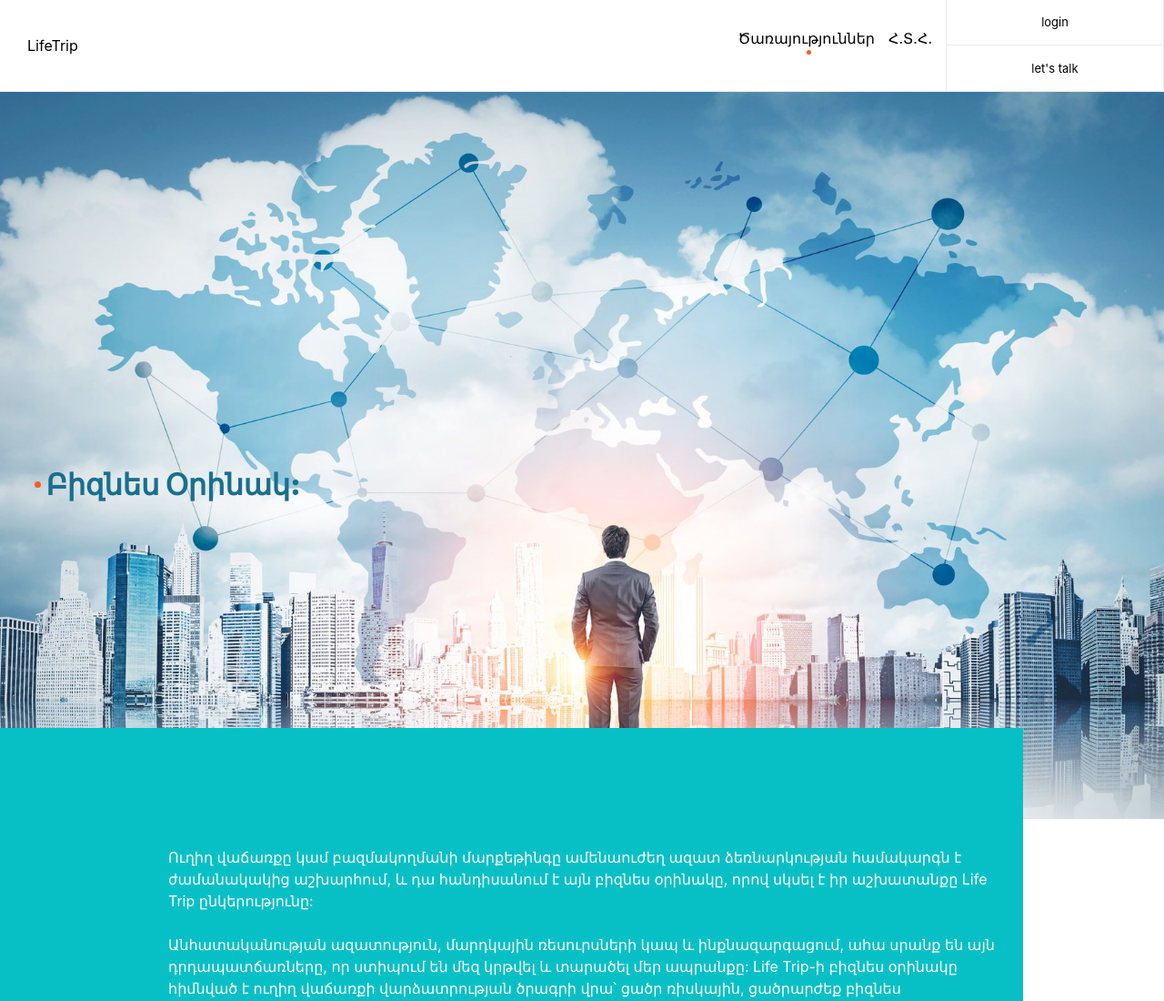
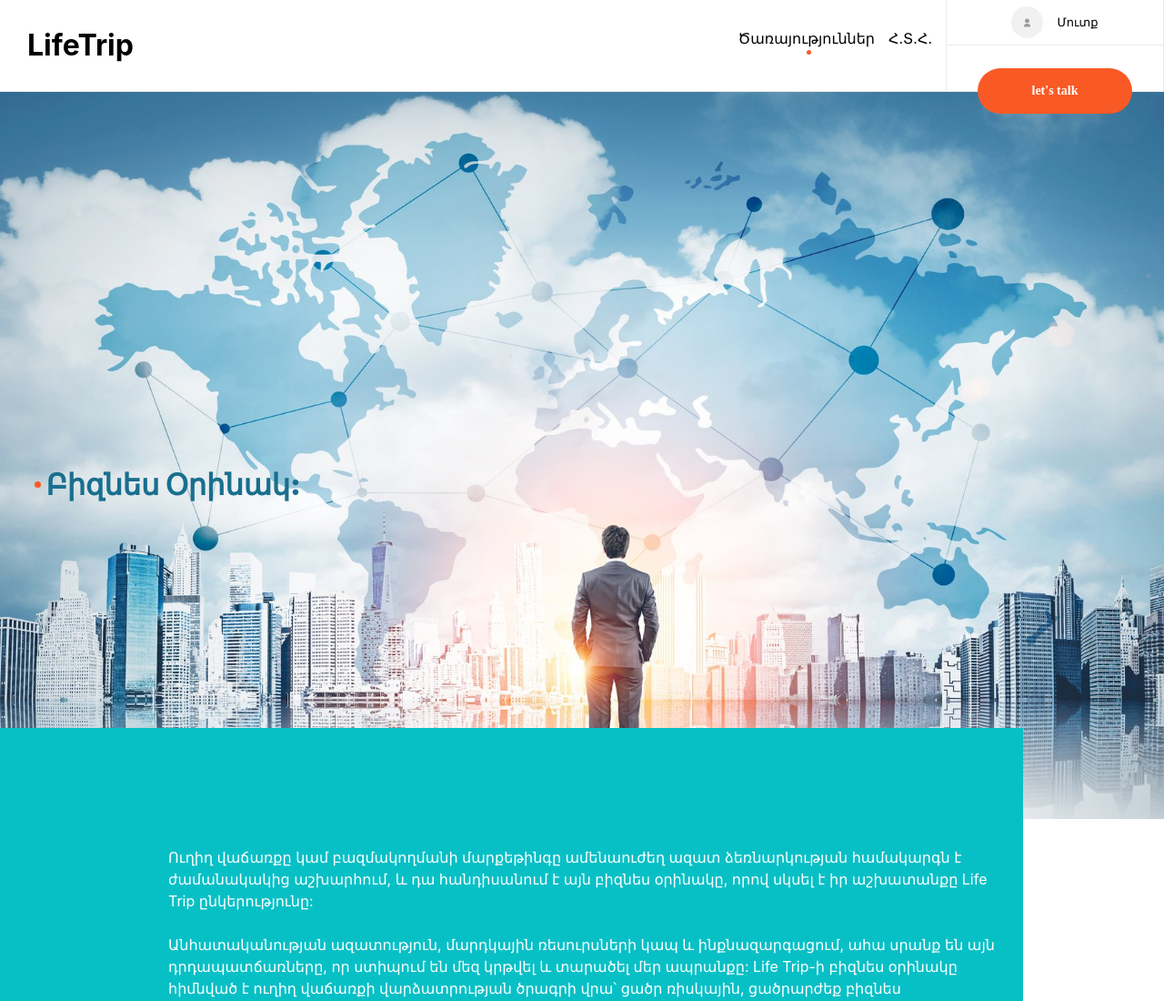
Before and after one commit to hamletayvazyan/maket-lifetrip, a plain HTML site: page services.html in a window 1280 px wide. Shown: the top 1100 px of the page at 91% size. Drawn offline with nearby package versions, Linux system fonts and the light colour scheme.

Commit message:
more changes

```diff
--- a/css/main.css
+++ b/css/main.css
@@ -167,7 +167,29 @@ header ul li.active:after {
     background-color: #f95a25;
     left: 50%;
 }
+.login-icon{
+    display: inline-flex;
+    justify-content: center;
+    align-items: center;
+    width: 35px;
+    height: 35px;
+    margin-right: 15px;
+    background-color: #f1f1f1;
+    border-radius: 35px;
+}
+.mard{
+    display: block;
+    width: 17px;
+    height: 34px;
+    /* background: gray; */
+    border-radius: 50%;
+    padding: 5px;
+    box-sizing: border-box;
+}
+.mard svg {
+    fill:rgb(155, 155, 155);
 
+}
 .header-register, .header-live-contact {
     min-width: 240px;
     height: 50px;
@@ -180,7 +202,10 @@ header ul li.active:after {
     align-items: center;
     justify-content: center;
 }
-
+.logo a {
+    font-size: 32px;
+    font-weight: bold;
+}
 .dark-theme .header-register button, .dark-theme .header-live-contact button {
     color: #fff;
 }
@@ -188,8 +213,19 @@ header ul li.active:after {
     color: #fff;
     border-color: rgba(235,235,235,.2);
 }
+.header-live-contact button{
+    padding: 18px 60px;
+    font-family: "Okomito-Bold";
+    font-size: .875rem;
+    border-radius: 27px;
+    transition: background-color .8s cubic-bezier(.165,.84,.44,1) 0s,color .8s cubic-bezier(.165,.84,.44,1) 0s;
+    transform: translate(0,50%);
+    background-color: #f95a25;
+    color: #fff;
+    font-weight: bold;
+}
 
-.light-theme .header-register button, .light-theme .header-live-contact button {
+.light-theme .header-register button {
     color: #000;
 }
 
--- a/js/main.js
+++ b/js/main.js
@@ -4,7 +4,7 @@ $(document).ready(function () {
         xPrev,yPrev,
         offset = img.offset(),
         sec1 = $('#sec1'),sec2 = $('#sec2'),sec3 = $('#sec3'),sec4 = $('#sec4');
-    main.bind('mousewheel', function(e){
+   /* main.bind('mousewheel', function(e){
         e.stopPropagation();
         e.preventDefault();
         if(e.originalEvent.wheelDelta /120 > 0) {
@@ -15,20 +15,20 @@ $(document).ready(function () {
         }
         else{
             if(e.target.id == 'image1'){
-                img.css({'transform':'scale(5)'});
-                setTimeout(toNextSection,500);
+                img.css({'transform':'scale(8)'});
+                setTimeout(toNextSection,100);
             }
         }
     });
     function toNextSection(){
-        $('#sec1').removeClass('active');
-        $('#sec2').addClass('active');
+        sec2.addClass('active');
+        sec1.addClass('blured');
     }
     function toPrevSection(){
-        $('#sec2').removeClass('active');
-        $('#sec1').addClass('active');
+        $('#sec2').removeClass('active').addClass('hide');
+        $('#sec1').removeClass('hide').addClass('active');
     }
-    function rmclass(){
+    function rmClass(){
         $('#sec1 > img').removeClass('lance');
     }
     function rmclass(){
@@ -56,6 +56,8 @@ $(document).ready(function () {
         xPrev=e.pageX;
         yPrev=e.pageY;
     });
+*/
+
 
 
 });
--- a/services.html
+++ b/services.html
@@ -22,7 +22,12 @@
         </nav>
         <div>
             <div class="header-register">
-                <button>login</button>
+                <div class="login-icon">
+                <span class="mard">
+                    <svg id="ico-profile" viewBox="0 0 8.62 11.11" width="100%" height="100%"><circle cx="4.31" cy="3" r="3"></circle><path d="M0 11.11v-.98c0-1.86 1.52-3.38 3.38-3.38h1.86c1.86 0 3.38 1.52 3.38 3.38v.98"></path></svg>
+                </span>
+                </div>
+                <button>Մուտք</button>
             </div>
             <div class="header-live-contact">
                 <button>let's talk</button>
```
Also changed, not shown: css/index.css (+32 -21 lines), index.html (+25 -21 lines).
